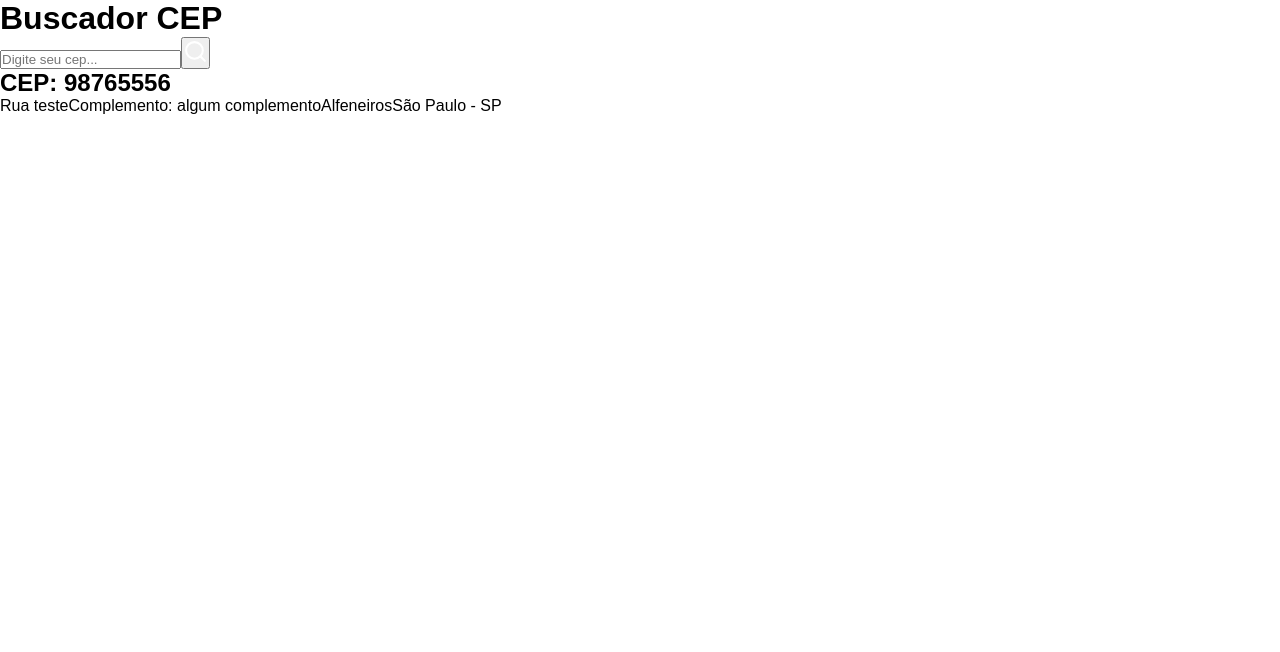
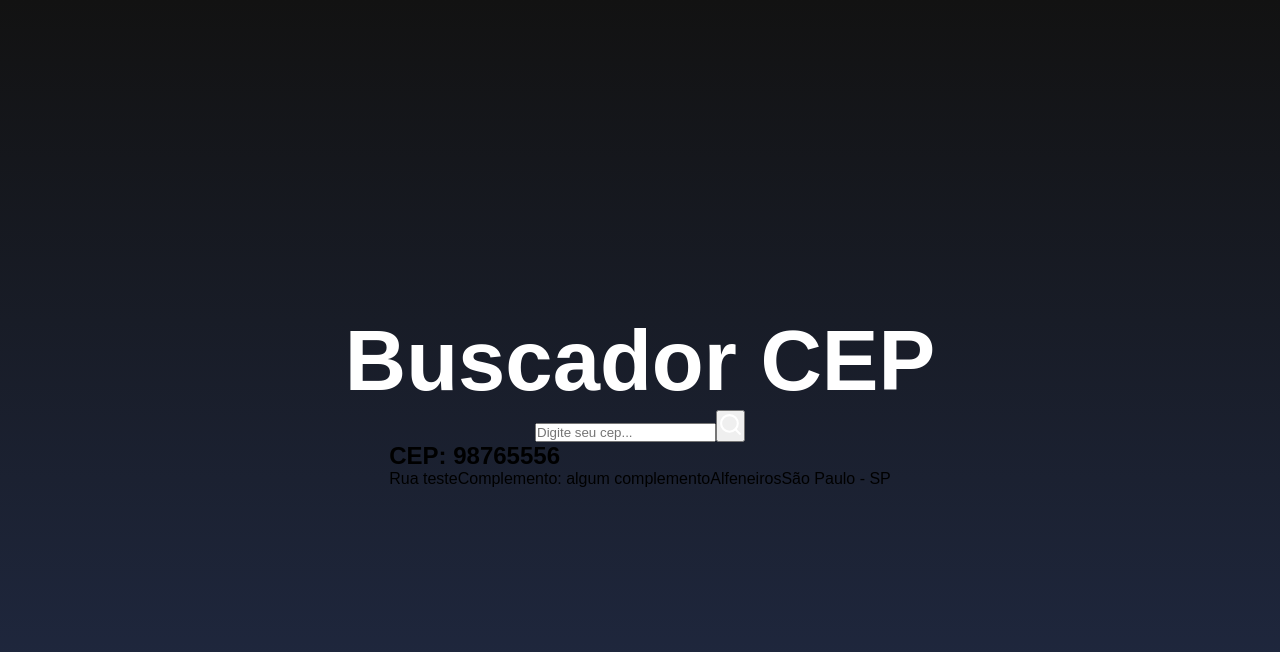
Before and after one commit to leticea/buscador-cep, a React (Create React App) app: page / in a window 1280 px wide. Shown: the top 652 px of the page. Built offline with nearby package versions, Linux system fonts and the light colour scheme.

Commit message:
editando css

```diff
--- a/src/App.js
+++ b/src/App.js
@@ -1,4 +1,5 @@
 import { FiSearch } from 'react-icons/fi';
+import './styles.css';
 
 function App() {
   return (
--- /dev/null
+++ b/src/styles.css
@@ -0,0 +1,23 @@
+.container {
+  height: 100vh;
+  display: flex;
+  justify-content: center;
+  align-items: center;
+  flex-direction: column;
+  background: linear-gradient(#121212, #212b46);
+}
+
+.title {
+  font-size: 85px;
+  color: #fff;
+  animation: flipTitle 2s;
+}
+
+@keyframes flipTitle {
+  from {
+    transform: rotateX(90deg);
+  }
+  to {
+    transform: rotateX(0deg);
+  }
+}
```
